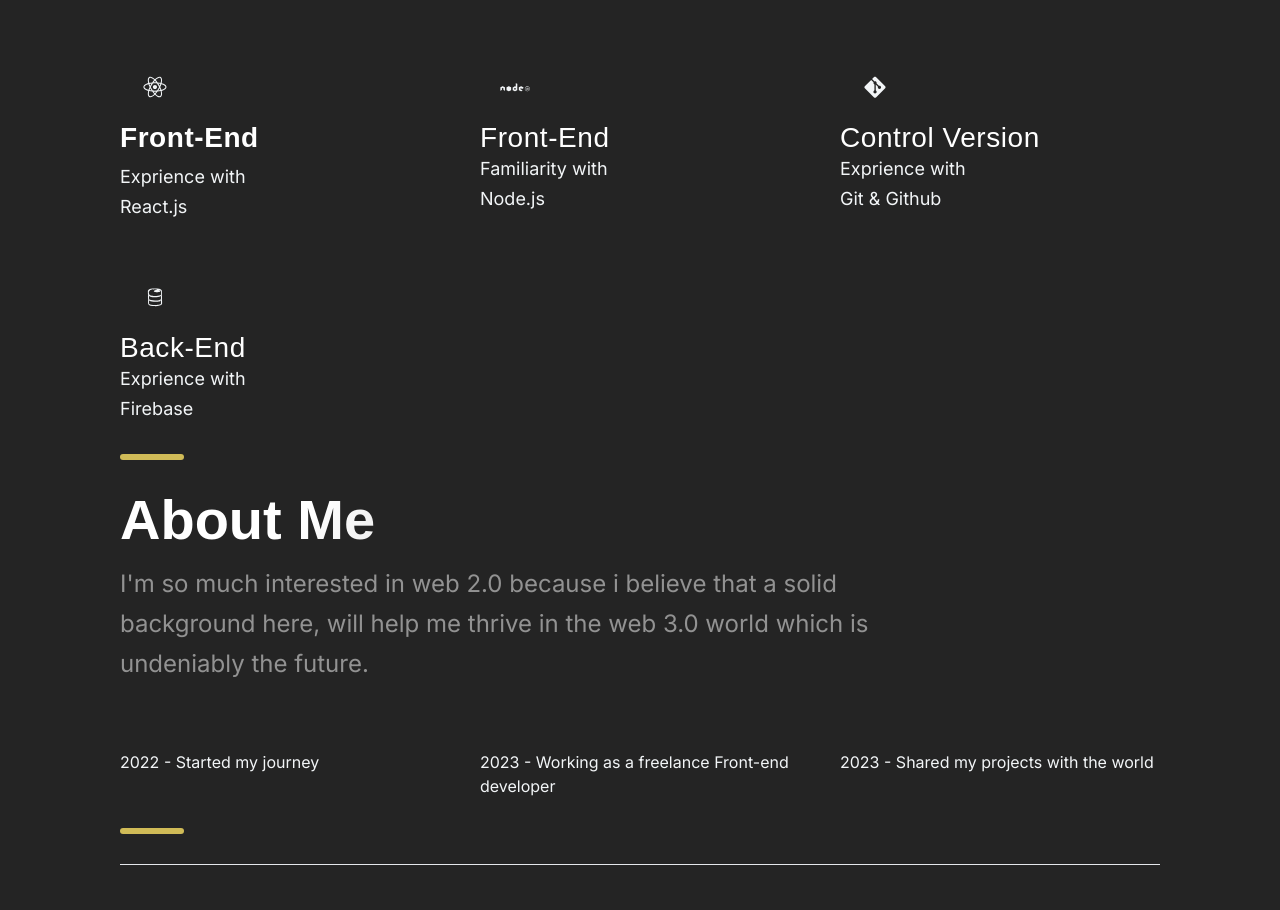
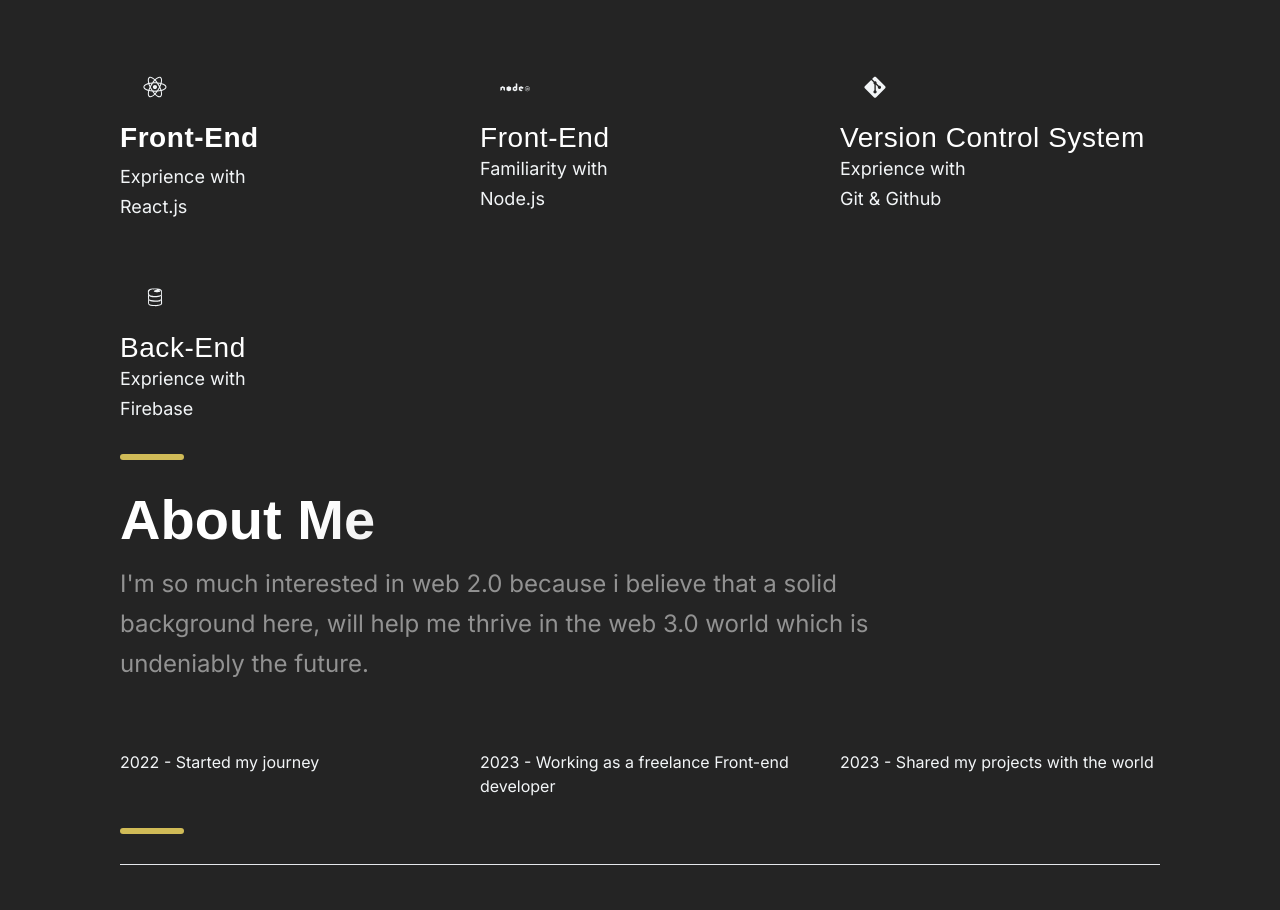
Before and after one commit to Longsparfa/my-portFolio, a Next.js app: page / in a window 1280 px wide. Shown: the part 2420-3330 px from the top of the page. Built offline with nearby package versions, Linux system fonts and the light colour scheme.

Commit message:
committed VCS update to technologies

```diff
--- a/app/components/Technologies.jsx
+++ b/app/components/Technologies.jsx
@@ -38,7 +38,7 @@
                     <DiGit size="3rem" />
                 </picture>
                 <div className='flex flex-col sm:flex sm:ml-[18px]'>
-                    <h4 className='text-bold text-[28px] leading-[32px] tracking-[0.02em] text-[#ffffff] mb-[8] md:text-[24px] md:leading-[28px] sm:text-[20px] sm:mb-[4px]'>Control Version</h4>
+                    <h4 className='text-bold text-[28px] leading-[32px] tracking-[0.02em] text-[#ffffff] mb-[8] md:text-[24px] md:leading-[28px] sm:text-[20px] sm:mb-[4px]'>Version Control System</h4>
                     <p className='text-[18px] leading-[30px] text-[rgba(255, 255, 255, 0.75)] md:text-[16px] md:leading-[28px] sm:text-[14px] sm:leading-[22px]'>Exprience with <br /> Git & Github</p>
                 </div>
             </li>
```
